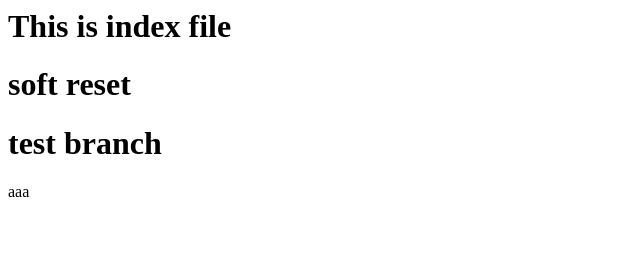
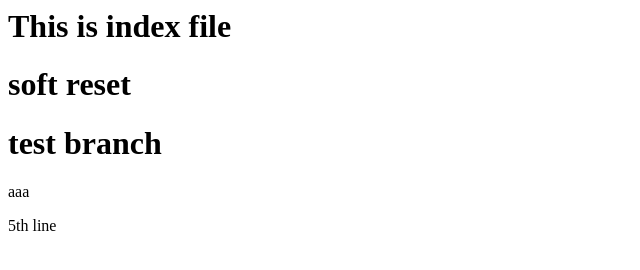
Before and after one commit to ainaf/project, a plain HTML site: page index.html in a window 1280 px wide. Shown: the full height of the page, 0-640 px from the left. Drawn offline with Linux system fonts and the light colour scheme.

Commit message:
5th commit

```diff
--- a/index.html
+++ b/index.html
@@ -2,3 +2,4 @@
 <h1>soft reset</h1>
 <h1>test branch</h1>
 <p>aaa</p>
+<p>5th line</p>
```
